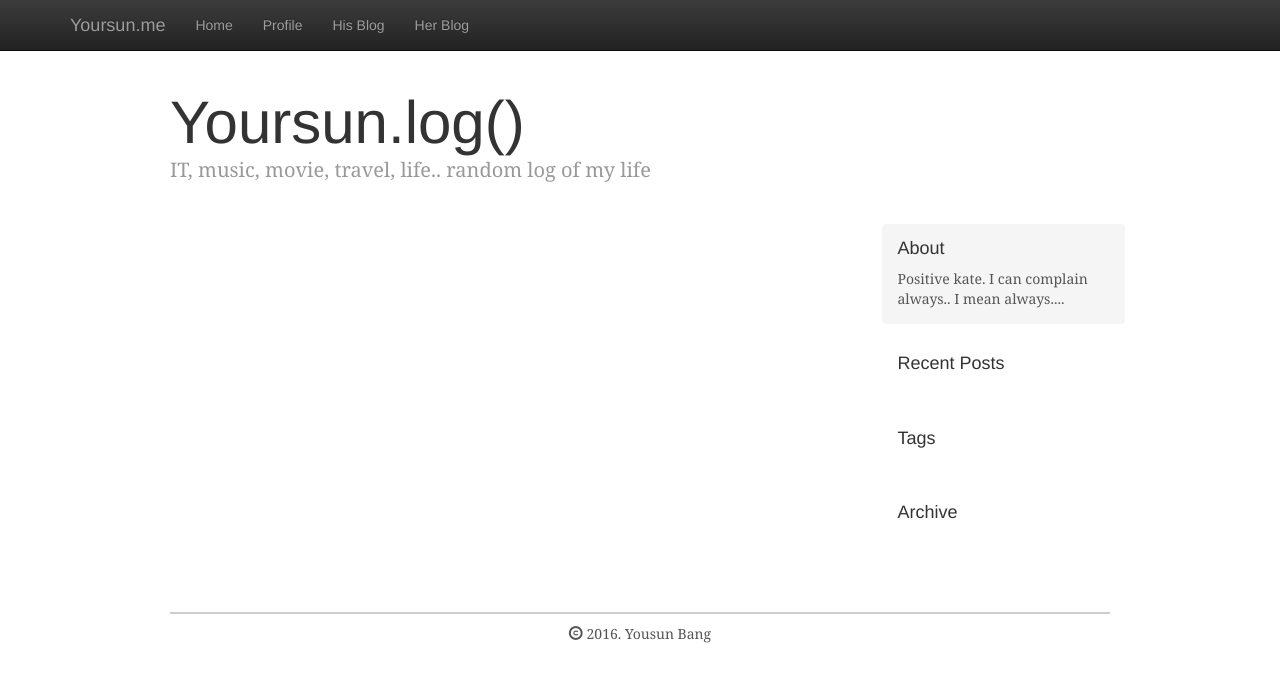
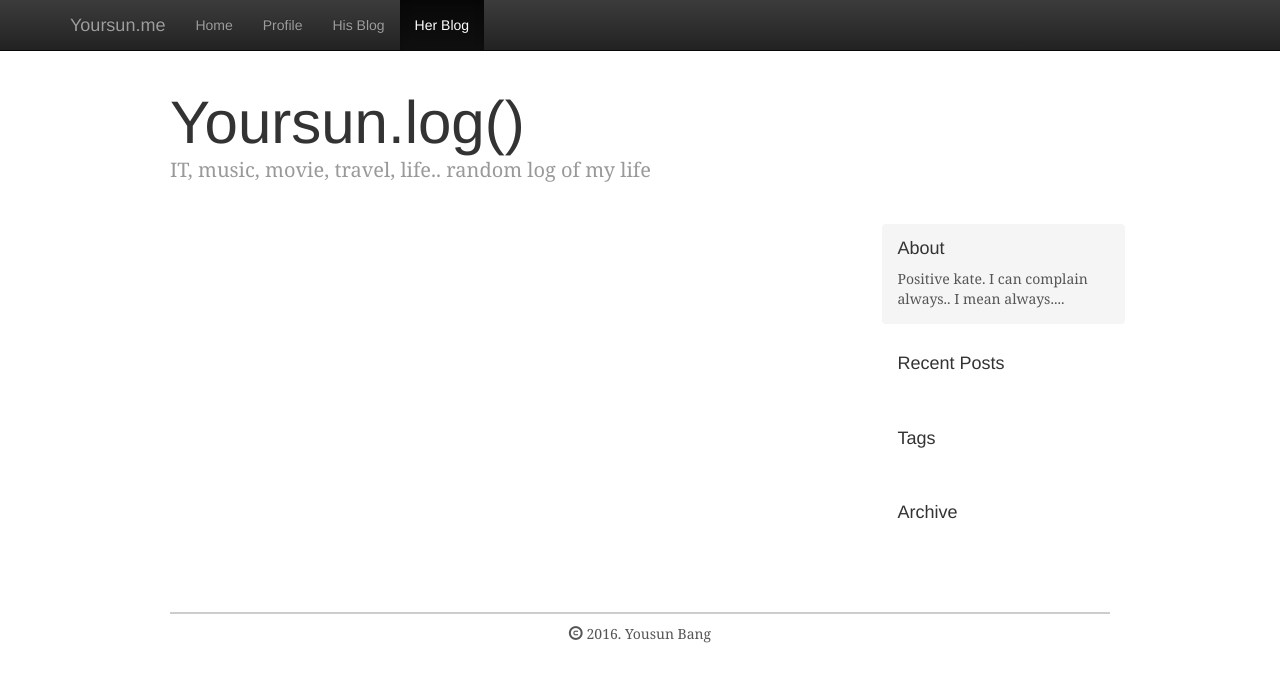
Before and after one commit to ys10330/herblog, a Jekyll site: the page built from index.html, in a window 1280 px wide. Shown: the top 682 px of the page. Built offline with Jekyll 4.4.1, drawn with Linux system fonts in a browser that asks for light colours; nearby versions of some CDN libraries; the list of posts is cut into pages by our own code; comment, search, counter and statistics services are not loaded.

Commit message:
Fix typo

```diff
--- a/_includes/header.html
+++ b/_includes/header.html
@@ -31,7 +31,7 @@
             <li><a href="http://yoursun.me">Home</a></li>
             <li><a href="http://yoursun.me/profile.html">Profile</a></li>
             <li><a href="http://hisblog.yoursun.me">His Blog</a></li>
-            <li class="activie"><a href="http://herblog.yoursun.me">Her Blog</a></li>
+            <li class="active"><a href="http://herblog.yoursun.me">Her Blog</a></li>
           </ul>
         </div><!--/.nav-collapse -->
       </div>
```
